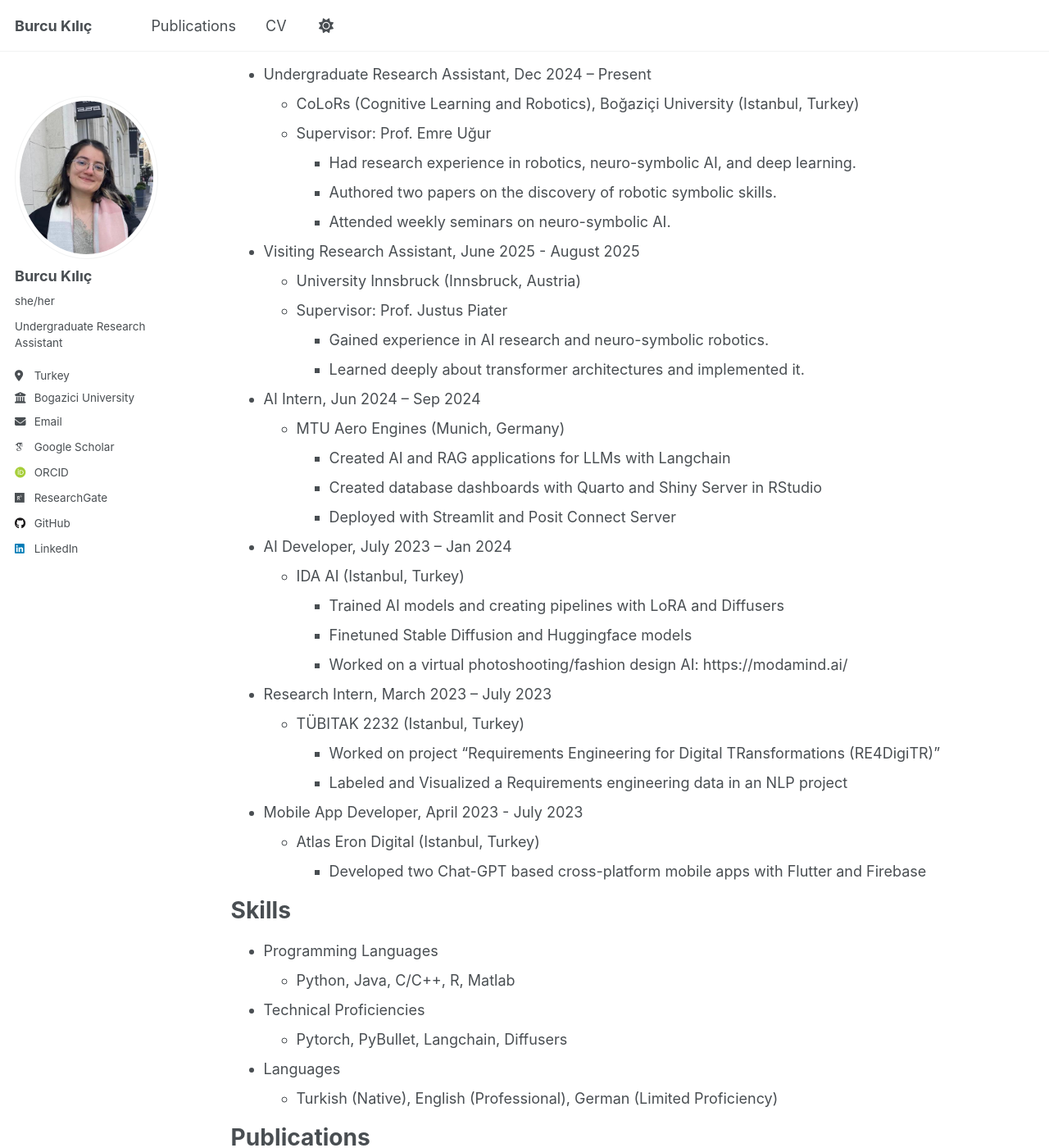
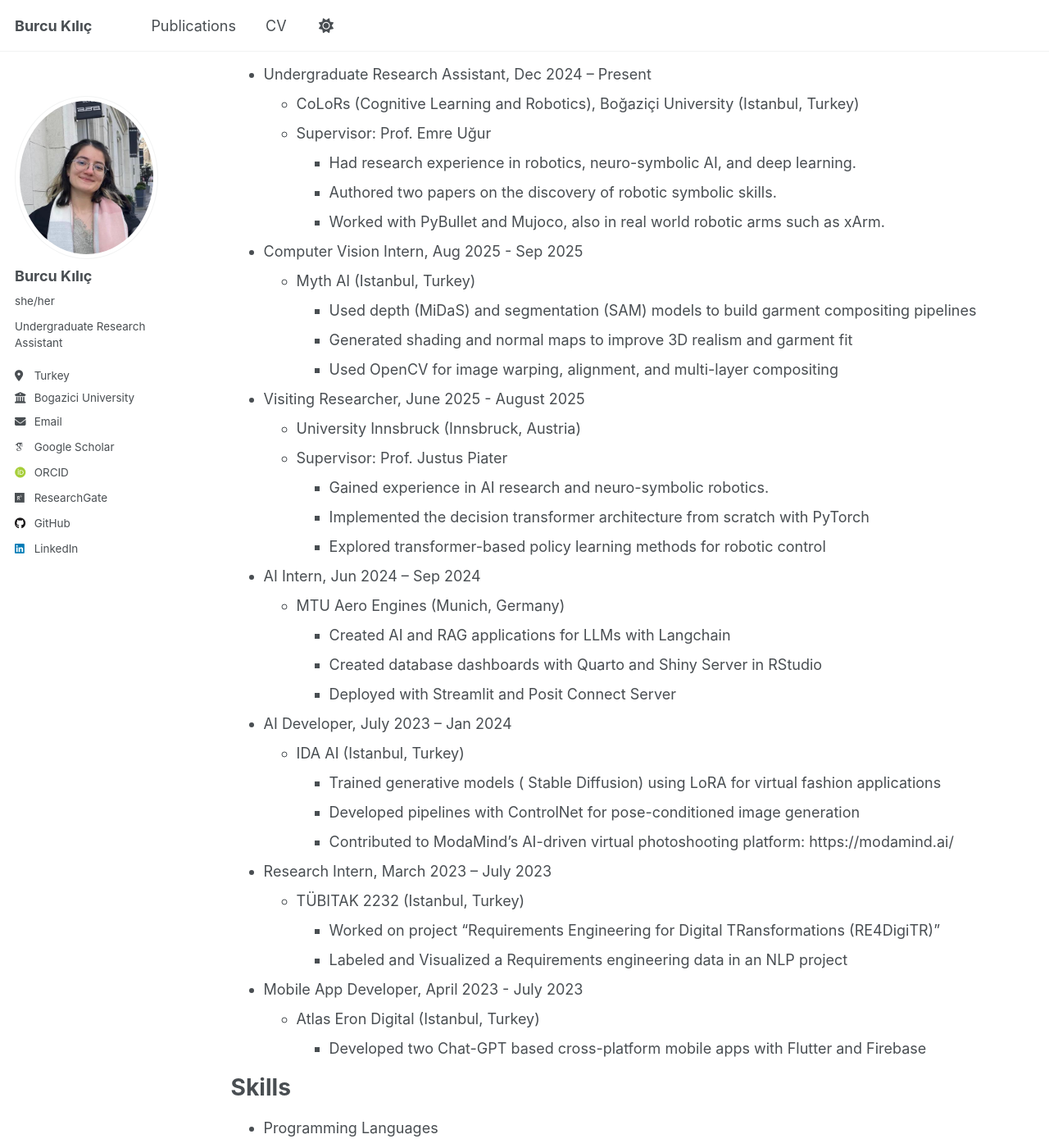
Before and after one commit to burcukilic/burcukilic.github.io, a Jekyll site: the page built from _pages/cv.md, in a window 1280 px wide and 1400 px high, scrolled down 348 px. Shown: the whole window at 82% size. Built offline with Jekyll 4.4.1, drawn with Linux system fonts in a browser that asks for light colours; some web fonts are replaced; some of the changed text lies outside the part shown.

Commit message:
add experience

```diff
--- a/_pages/cv.md
+++ b/_pages/cv.md
@@ -23,14 +23,20 @@
   * Supervisor: Prof. Emre Uğur
     * Had research experience in robotics, neuro-symbolic AI, and deep learning.
     * Authored two papers on the discovery of robotic symbolic skills.
-    * Attended weekly seminars on neuro-symbolic AI.
+    * Worked with PyBullet and Mujoco, also in real world robotic arms such as xArm.
 
+* Computer Vision Intern, Aug 2025 - Sep 2025
+  * Myth AI (Istanbul, Turkey)
+    * Used depth (MiDaS) and segmentation (SAM) models to build garment compositing pipelines
+    * Generated shading and normal maps to improve 3D realism and garment fit
+    * Used OpenCV for image warping, alignment, and multi-layer compositing
 
-* Visiting Research Assistant, June 2025 - August 2025
+* Visiting Researcher, June 2025 - August 2025
   * University Innsbruck (Innsbruck, Austria)
   * Supervisor: Prof. Justus Piater
     * Gained experience in AI research and neuro-symbolic robotics.
-    * Learned deeply about transformer architectures and implemented it.
+    * Implemented the decision transformer architecture from scratch with PyTorch
+    * Explored transformer-based policy learning methods for robotic control
 
 * AI Intern, Jun 2024 – Sep 2024
   * MTU Aero Engines (Munich, Germany)
@@ -41,9 +47,9 @@
 
 * AI Developer, July 2023 – Jan 2024
   * IDA AI (Istanbul, Turkey)
-    * Trained AI models and creating pipelines with LoRA and Diffusers
-    * Finetuned Stable Diffusion and Huggingface models
-    * Worked on a virtual photoshooting/fashion design AI: https://modamind.ai/
+    * Trained generative models ( Stable Diffusion) using LoRA for virtual fashion applications
+    * Developed pipelines with ControlNet for pose-conditioned image generation
+    * Contributed to ModaMind’s AI-driven virtual photoshooting platform: https://modamind.ai/
 
 
 * Research Intern, March 2023 – July 2023
@@ -62,7 +68,7 @@
 * Programming Languages
   * Python, Java, C/C++, R, Matlab
 * Technical Proficiencies
-  * Pytorch, PyBullet, Langchain, Diffusers
+  * PyTorch, PyBullet, Langchain, Diffusers, Xarm API
 * Languages
   * Turkish (Native), English (Professional), German (Limited Proficiency)
 
```
